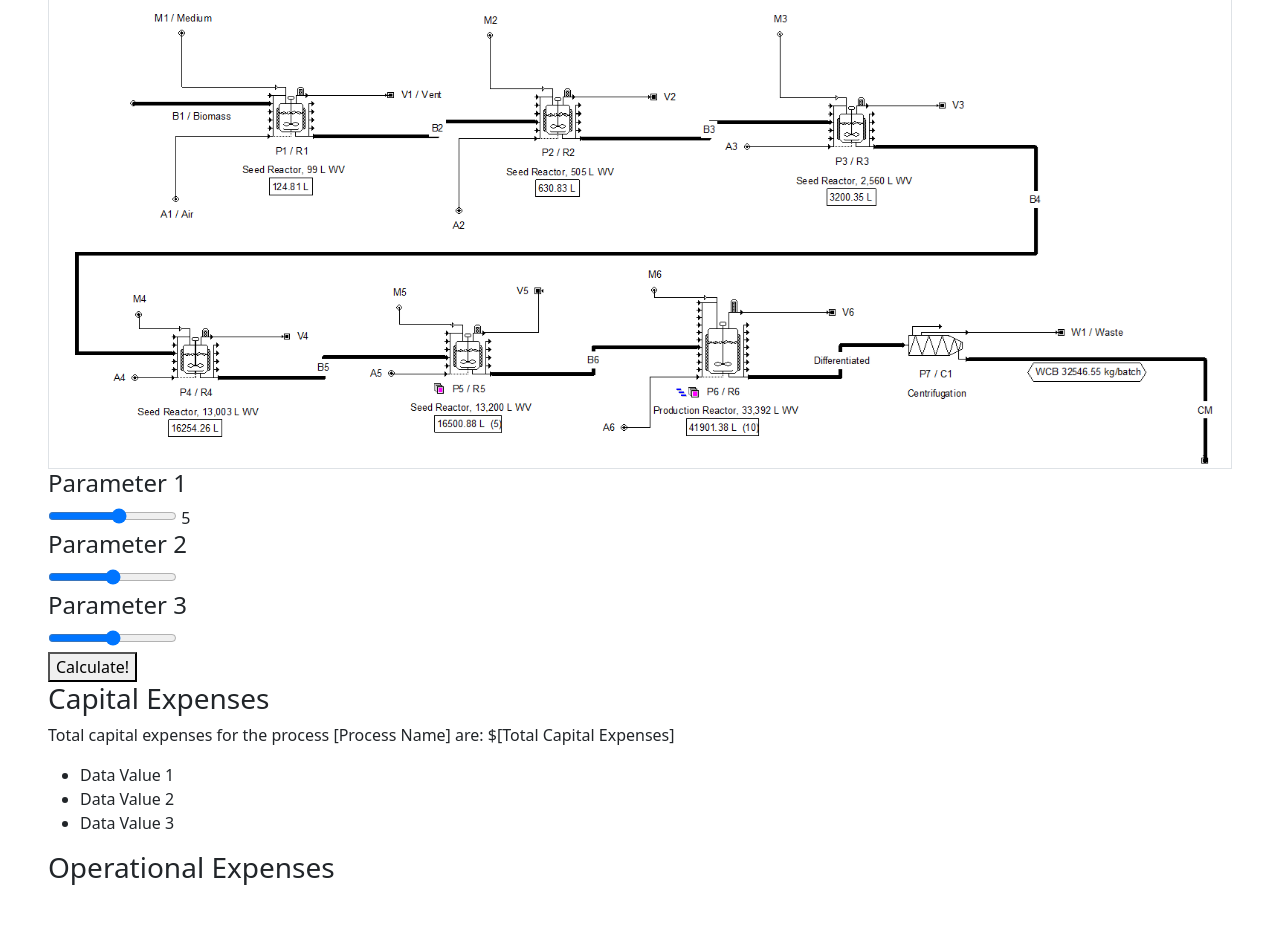
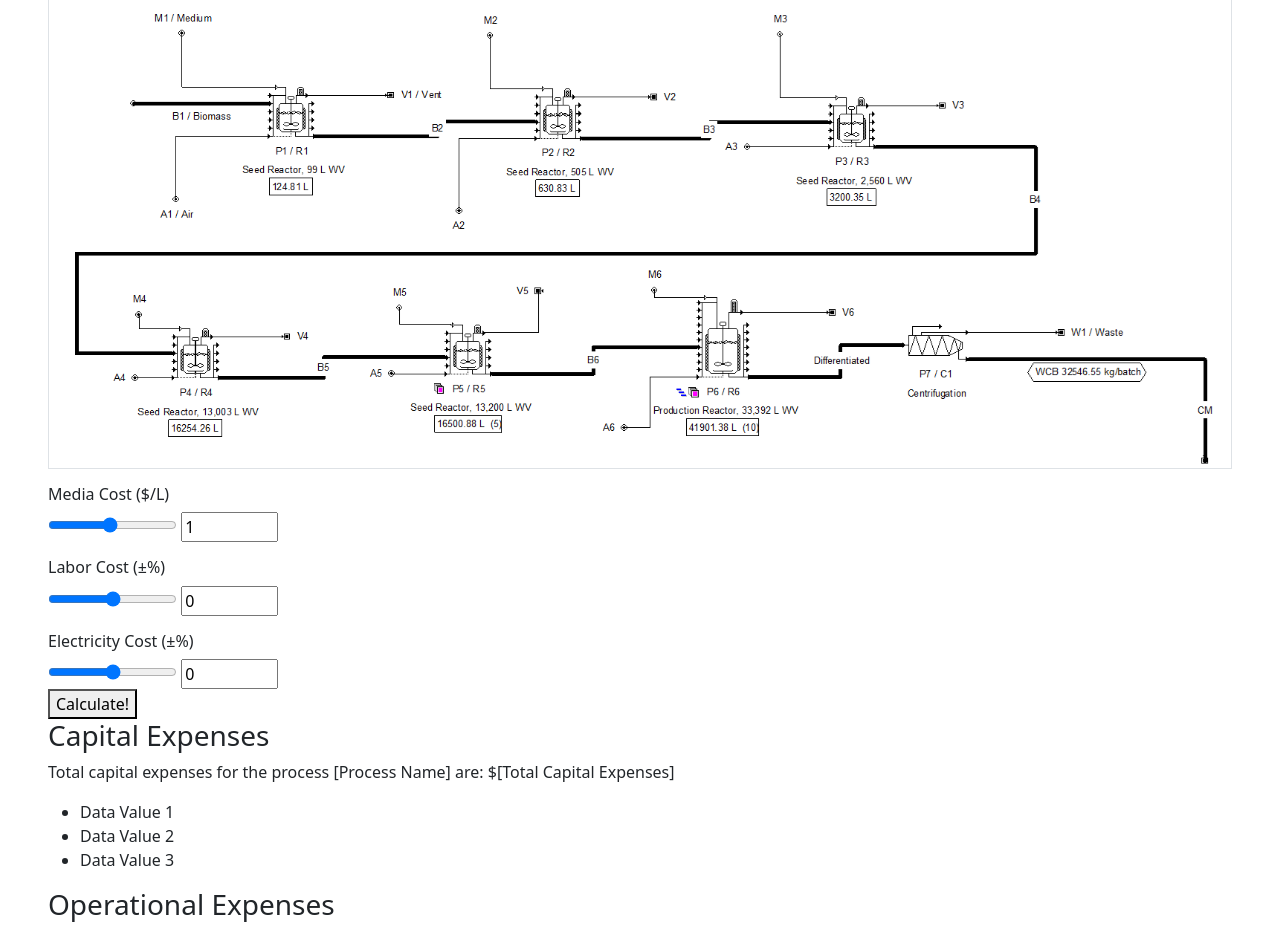
Before and after one commit to GitYaw/Dashboard, a Flask app: page / in a window 1280 px wide. Shown: the part 200-1130 px from the top of the page. Before the commit the page ends 1085 px from the top, so only its background shows below. Run offline with Flask 3, Linux system fonts and the light colour scheme.

Commit message:
Add range inputs

```diff
--- a/static/landing.js
+++ b/static/landing.js
@@ -1,3 +1,5 @@
+
+var parameterValues = new Map()
 
 function changeBioreactorType() {
     // change diagram
@@ -8,16 +10,28 @@ function changeBioreactorType() {
     var flowDiagram = document.getElementById("flowDiagram");
 
     if (selectedValue === "1") {
-        bioreactorName = "42,000 L Stirred Tank Bioreactor"
+        var bioreactorName = "42,000 L Stirred Tank Bioreactor"
         flowDiagram.src = "static/40K_STR.png";
     } else if (selectedValue === "2") {
-        bioreactorName = "211,000 L Stirred Tank Bioreactor"
+        var bioreactorName = "211,000 L Stirred Tank Bioreactor"
         flowDiagram.src = "static/210K_STR.png";
     } else if (selectedValue === "3") {
-        bioreactorName = "262,000 L Airlift Bioreactor"
+        var bioreactorName = "262,000 L Airlift Bioreactor"
         flowDiagram.src = "static/260K_ALR.png";
     }
 
     var bioreactorLabel = document.getElementById("bioreactorLabel");
     bioreactorLabel.innerHTML = "Flow Diagram: " + bioreactorName;
 }
+
+function updateParameter(parameter, value, fromRangeInput) {
+    parameterValues.set(parameter, value)
+
+    if (fromRangeInput) {
+        var numberInput = document.getElementById(parameter)
+        numberInput.value = value
+    } else {
+        var rangeInput = document.getElementById(parameter + "Slider")
+        rangeInput.value = value
+    }
+}
--- a/templates/landing.html
+++ b/templates/landing.html
@@ -1,46 +1,51 @@
 <!DOCTYPE html>
 <html lang="en-US">
+
 <head>
 	<meta charset="utf-8">
 	<meta name="viewport" content="width=device-width, initial-scale=1">
 	<title>Dashboard</title>
 	<script src="static/landing.js"> </script>
-    <link rel="stylesheet" href="https://cdn.jsdelivr.net/npm/bootstrap@5.3.2/dist/css/bootstrap.min.css" rel="stylesheet" integrity="sha384-T3c6CoIi6uLrA9TneNEoa7RxnatzjcDSCmG1MXxSR1GAsXEV/Dwwykc2MPK8M2HN" crossorigin="anonymous">
+    <link href="https://cdn.jsdelivr.net/npm/bootstrap@5.3.2/dist/css/bootstrap.min.css" rel="stylesheet" integrity="sha384-T3c6CoIi6uLrA9TneNEoa7RxnatzjcDSCmG1MXxSR1GAsXEV/Dwwykc2MPK8M2HN" crossorigin="anonymous">
 </head>
+
 <body class="mx-5">
 	<h1>Cultivated Meat Dashboard</h1>
 	<p>Welcome to the Cultivated Meat Dashboard!</p>
+    <!-- Selection of process type -->
+	<section id="Inputs">
         <p>Please select a process type from the dropdown menu below:</p>
-    <select id ="bioreactorType" onchange=changeBioreactorType()>
+        <select id="bioreactorType" onchange=changeBioreactorType()>
             <option value="1">42K STR</option>
             <option value="2">211K STR</option>
             <option value="3">262K ALR</option>
         </select>
-    <section id="Inputs">
-      <!-- Selection of process type -->
 		<div>
 			<h4 id="bioreactorLabel">Flow Diagram: 42,000 L Stirred Tank Bioreactor</h4>
 			<img src="static/40K_STR.png" alt="Flow Diagram" id="flowDiagram" class="img-fluid border">
 		</div>
-      <div id="Parameters
-
-        <!-- +- for labor   -->
+		<div id="Parameters">
+            <!-- can modularize/create function for this -->
             <div class="parameter">
-          <h4>Parameter 1</h4>
-          <input type="range" min="1" max="10" step="1">
-          <label id="value">5</label>
+                <h6 class="mt-3">Media Cost ($/L)</h6>
+                <input type="range" id="mediaCostSlider" min="0.1" max="2" step="0.1" value="1"
+                    oninput="updateParameter('mediaCost', this.value, 'true')">
+                <input type="number" id="mediaCost" min="0.1" max="2" step="0.1" value="1"
+                    onchange="updateParameter('mediaCost', this.value)">
             </div>
             <div class="parameter">
-          <h4>Parameter 2</h4>
-          <input type="range">
-          <label id="value"></label>
+                <h6 class="mt-3">Labor Cost (±%)</h6>
+                <input type="range" id="laborCostSlider" min="-10" max="10" step="1" value="0"
+                    oninput="updateParameter('laborCost', this.value, 'true')">
+                <input type="number" id="laborCost" min="-10" max="10" step="1" value="0"
+                    onchange="updateParameter('laborCost', this.value)">
             </div>
             <div class="parameter">
-          <h4>Parameter 3</h4>
-          <input type="range">
-          <label id="value"></label>
-        </div>
-        <!-- Add more parameters as needed -->
+                <h6 class="mt-3">Electricity Cost (±%)</h6>
+                <input type="range" id="electricityCostSlider" min="-20" max="20" step="2" value="0"
+                    oninput="updateParameter('electricityCost', this.value, 'true')">
+                <input type="number" id="electricityCost" min="-20" max="20" step="2" value="0"
+                    onchange="updateParameter('electricityCost', this.value)">
             </div>
 		<button>Calculate!</button>
 	</section>
@@ -63,4 +68,5 @@
 		</div>
 	</section>
 </body>
+
 </html>
```
Lines whose indentation alone changed are shown as unchanged.
